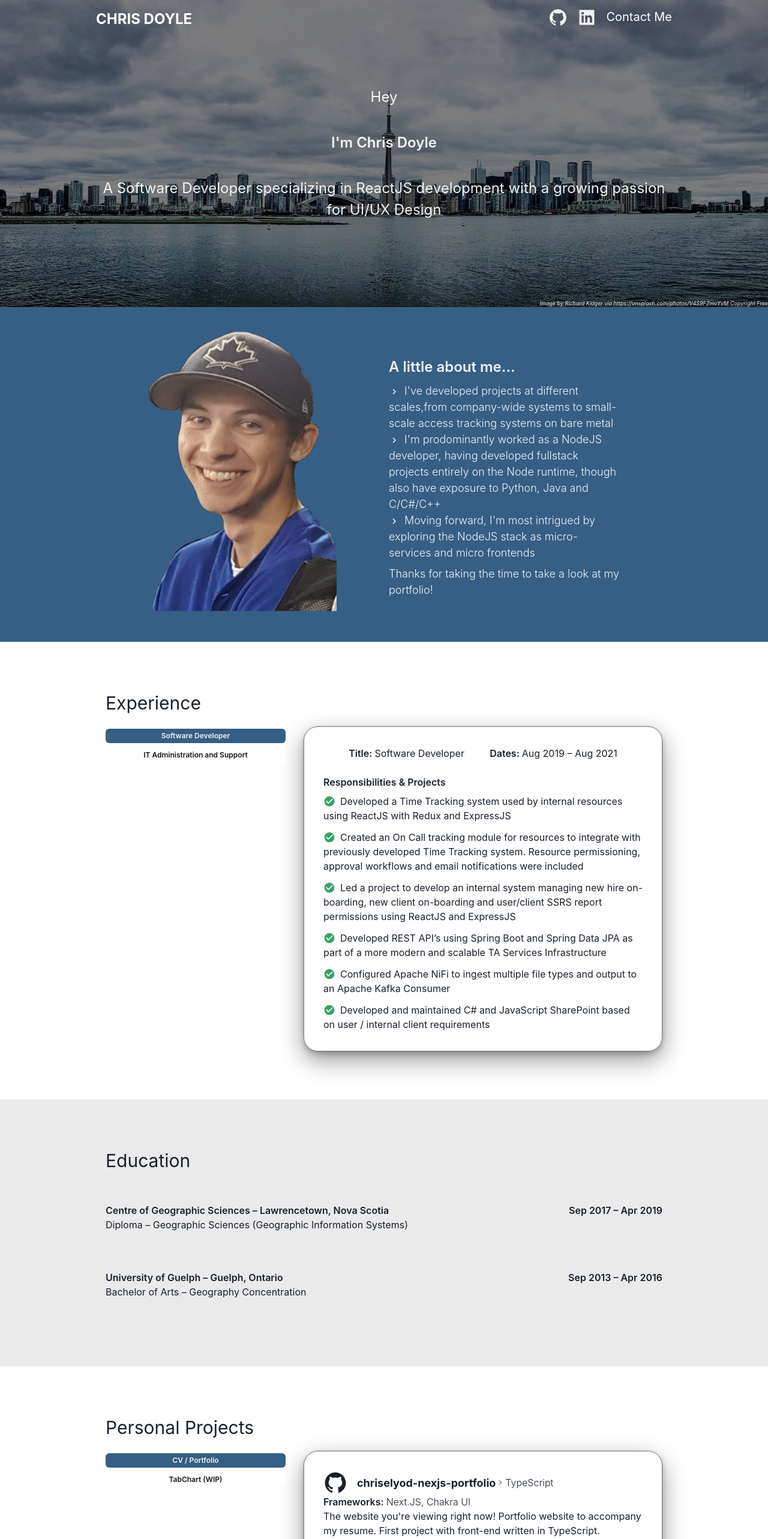
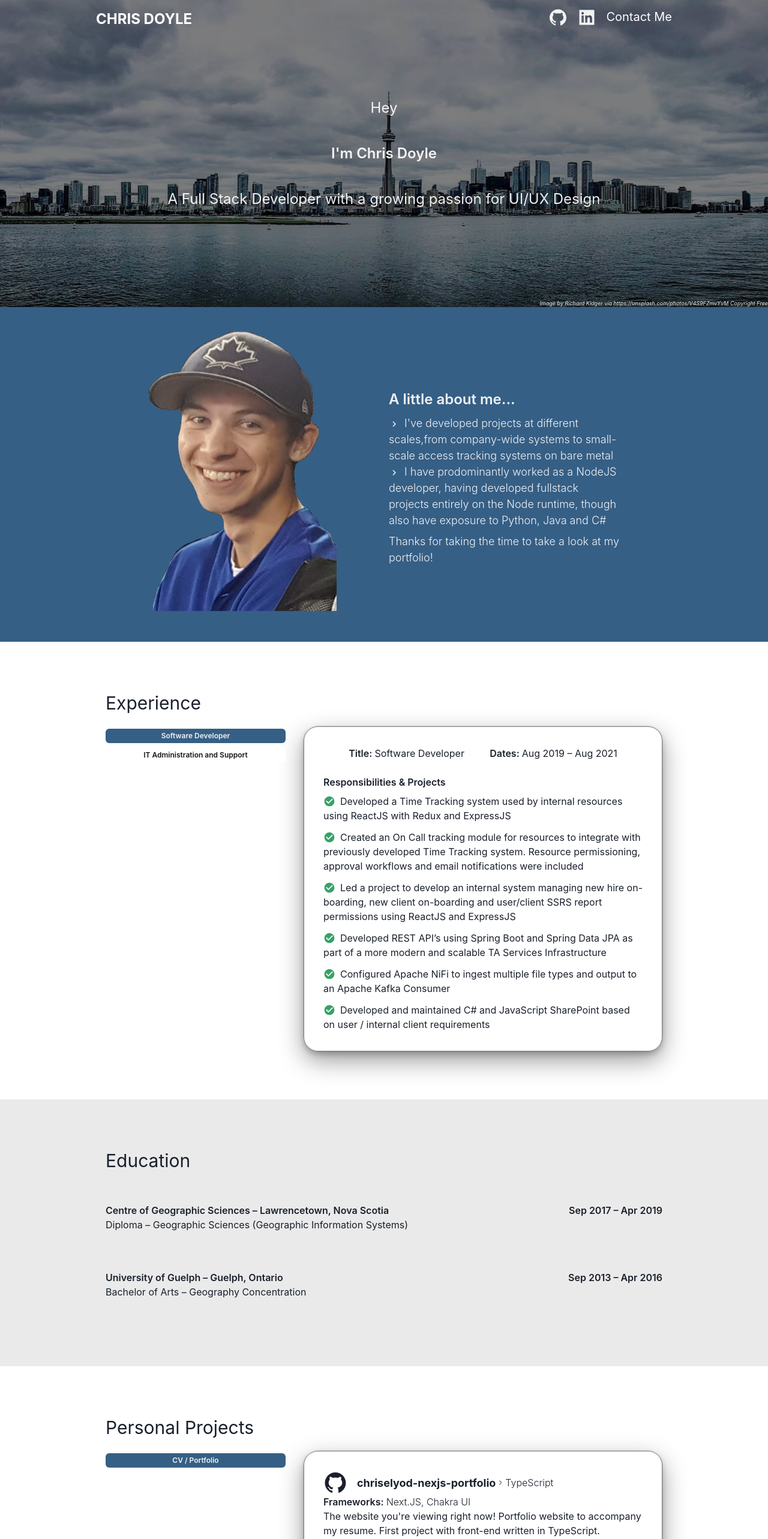
Before and after one commit to ChrisElyod/chriselyod-nextjs-portfolio, a Next.js app: page / in a window 1280 px wide. Shown: the top 2566 px of the page at 60% size. Built offline with nearby package versions, Linux system fonts and the light colour scheme.

Commit message:
updated wording and removed tabchart project

```diff
--- a/pages/index.tsx
+++ b/pages/index.tsx
@@ -34,7 +34,7 @@
               <Text fontSize="2xl" fontWeight="semibold" py={{ sm: '0', md: '2', lg: '4', xl: "10"}}>
                 I&apos;m Chris Doyle
               </Text>
-              <Text display={{ base: 'none', md: 'initial' }}>A Software Developer specializing in ReactJS development with a growing passion for UI/UX Design</Text>
+              <Text display={{ base: 'none', md: 'initial' }}>A Full Stack Developer with a growing passion for UI/UX Design</Text>
             </Text>
             <Text as="i" position="absolute" bottom="0" right="0" color="whiteAlpha.900" fontSize={{ base: "xs", sm: "xx-small" }}>Image by Richard Kidger via <a href="https://unsplash.com/photos/V4S9FZmvYvM" target="_blank" rel="noreferrer">https://unsplash.com/photos/V4S9FZmvYvM</a> Copyright Free</Text>
           </Box>
--- a/src/components/AboutMeCard.tsx
+++ b/src/components/AboutMeCard.tsx
@@ -32,11 +32,7 @@
           </ListItem>
           <ListItem>
             <ListIcon as={MdChevronRight}/>
-            I&apos;m prodominantly worked as a NodeJS developer, having developed fullstack projects entirely on the Node runtime, though also have exposure to Python, Java and C/C#/C++
-          </ListItem>
-          <ListItem>
-            <ListIcon as={MdChevronRight}/>
-            Moving forward, I&apos;m most intrigued by exploring the NodeJS stack as micro-services and micro frontends
+            I have prodominantly worked as a NodeJS developer, having developed fullstack projects entirely on the Node runtime, though also have exposure to Python, Java and C#
           </ListItem>
         </List>
         <Text color="whiteAlpha.900" mt="2" flexGrow={1} display="flex" alignItems="flex-end">Thanks for taking the time to take a look at my portfolio!</Text>
--- a/src/components/DevelopmentProjects.tsx
+++ b/src/components/DevelopmentProjects.tsx
@@ -70,16 +70,7 @@
         name: 'chriselyod-nexjs-portfolio'
       },
       name: 'CV / Portfolio',
-    },
-    {
-      description: 'Application to ingest audio data and transform it into a viewable tab geared towards guitar and bass.',
-      notes: [
-        'Use Electron to build cross-platform support',
-        'Use Node Addon API to integrate popular Audio I/O Stream libraries from C or C++ in NodeJS',
-        'Allow for live recording/saving of audio and generated tabs'
-      ],
-      name: 'TabChart (WIP)',
-    },
+    }
   ];
   return (
     <Box minw="100vw">
```
